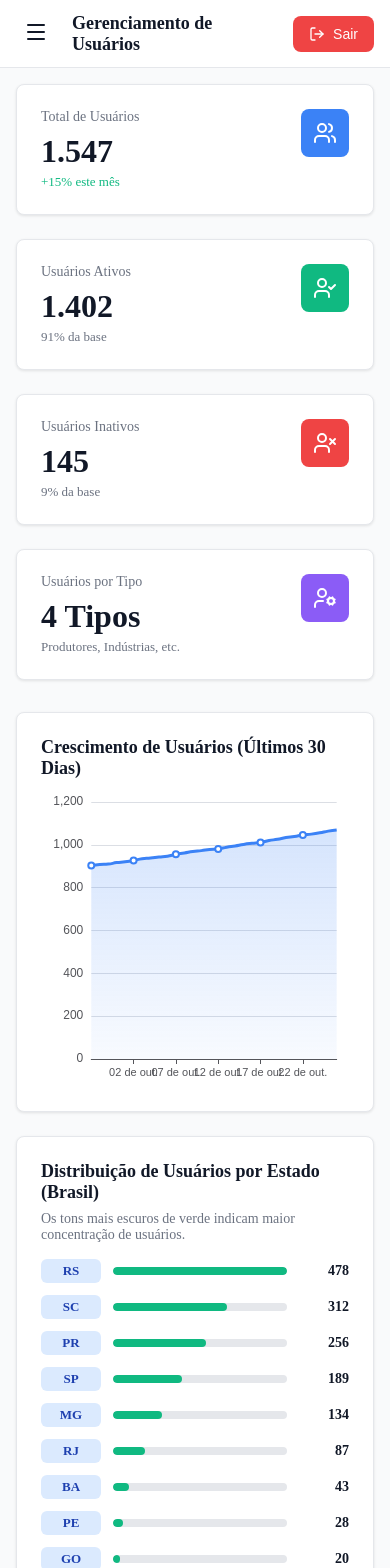
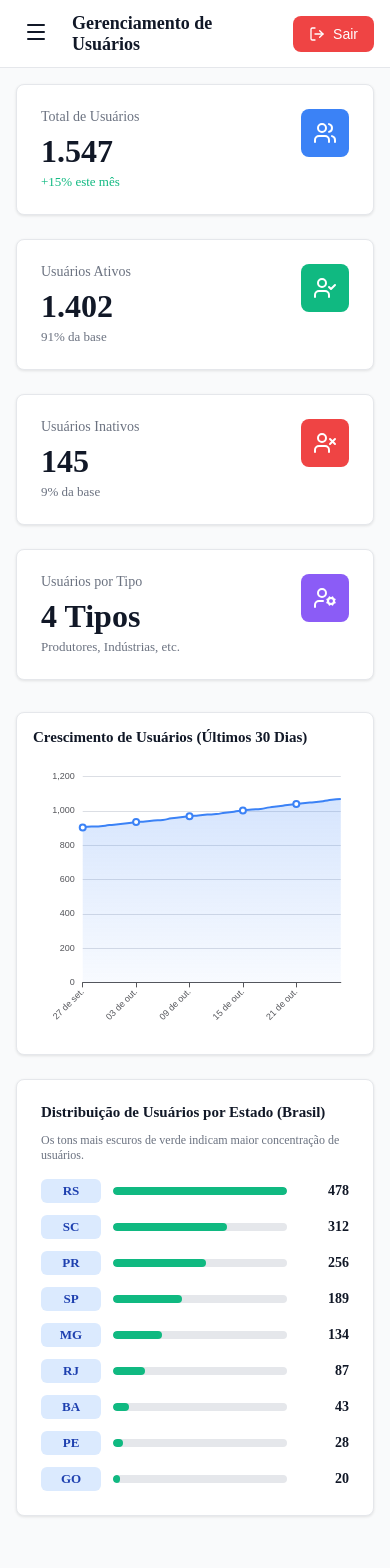
Before and after one commit to edsonrenanbaierle/dashboard-agros-dos-vales, a Vue app: page /gerenciador-usuarios in a window 390 px wide. Shown: the top 1568 px of the page. Built offline with nearby package versions, Linux system fonts and the light colour scheme.

Commit message:
chore - Ajuste grafico crescimento de usuarios, vendo se vai funcionar scrool

```diff
--- a/src/views/GerenciadorUsuariosView.vue
+++ b/src/views/GerenciadorUsuariosView.vue
@@ -405,6 +405,9 @@ const crescimentoChartOption = computed(() => {
     return cumulative
   })
 
+  // Checagem se é mobile
+  const isMobile = window.innerWidth <= 768
+
   return {
     tooltip: {
       trigger: 'axis',
@@ -413,10 +416,10 @@ const crescimentoChartOption = computed(() => {
       }
     },
     grid: {
-      left: '3%',
-      right: '4%',
-      bottom: '3%',
-      top: '3%',
+      left: isMobile ? '5%' : '3%',
+      right: isMobile ? '5%' : '4%',
+      bottom: isMobile ? '5%' : '3%',
+      top: isMobile ? '5%' : '3%',
       containLabel: true
     },
     xAxis: {
@@ -424,14 +427,16 @@ const crescimentoChartOption = computed(() => {
       boundaryGap: false,
       data: usuariosData.value.crescimento_temporal.map(item => formatDateShort(item.data)),
       axisLabel: {
-        fontSize: 11,
-        interval: 4
+        fontSize: isMobile ? 9 : 11,
+        interval: isMobile ? 5 : 4,
+        rotate: isMobile ? 45 : 0
       }
     },
     yAxis: {
       type: 'value',
       axisLabel: {
-        formatter: '{value}'
+        formatter: '{value}',
+        fontSize: isMobile ? 9 : 11
       }
     },
     series: [
@@ -441,7 +446,7 @@ const crescimentoChartOption = computed(() => {
         data: cumulativeData,
         smooth: true,
         itemStyle: { color: '#3b82f6' },
-        lineStyle: { width: 3 },
+        lineStyle: { width: isMobile ? 2 : 3 },
         areaStyle: {
           color: {
             type: 'linear',
@@ -613,7 +618,7 @@ const crescimentoChartOption = computed(() => {
 /* Two Column Grid */
 .two-column-grid {
   display: grid;
-  grid-template-columns: repeat(auto-fit, minmax(450px, 1fr));
+  grid-template-columns: repeat(auto-fit, minmax(300px, 1fr));
   gap: 24px;
   margin-bottom: 32px;
 }
@@ -625,6 +630,7 @@ const crescimentoChartOption = computed(() => {
   padding: 24px;
   box-shadow: 0 1px 3px rgba(0, 0, 0, 0.1);
   border: 1px solid #e5e7eb;
+  overflow: hidden;
 }
 
 /* Content Card */
@@ -891,8 +897,25 @@ const crescimentoChartOption = computed(() => {
     padding: 16px;
   }
 
+  .chart-card {
+    padding: 16px;
+    overflow-x: auto;
+    -webkit-overflow-scrolling: touch;
+  }
+
   .chart-container {
-    height: 300px;
+    height: 280px;
+    min-height: 280px;
+    min-width: 100%;
+  }
+
+  .section-title {
+    font-size: 15px;
+    margin-bottom: 12px;
+  }
+
+  .section-description {
+    font-size: 12px;
   }
 
   .table-container {
```
